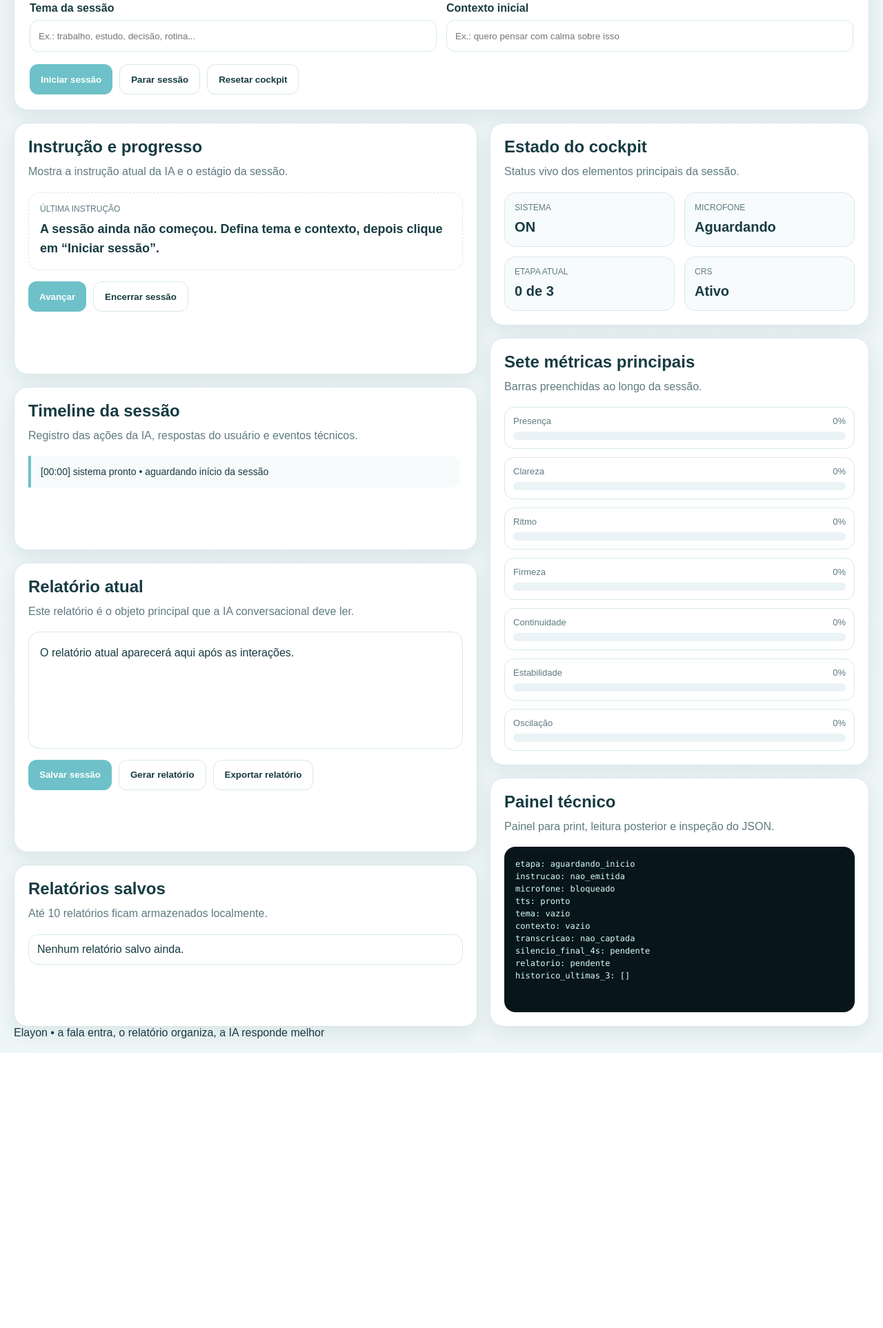
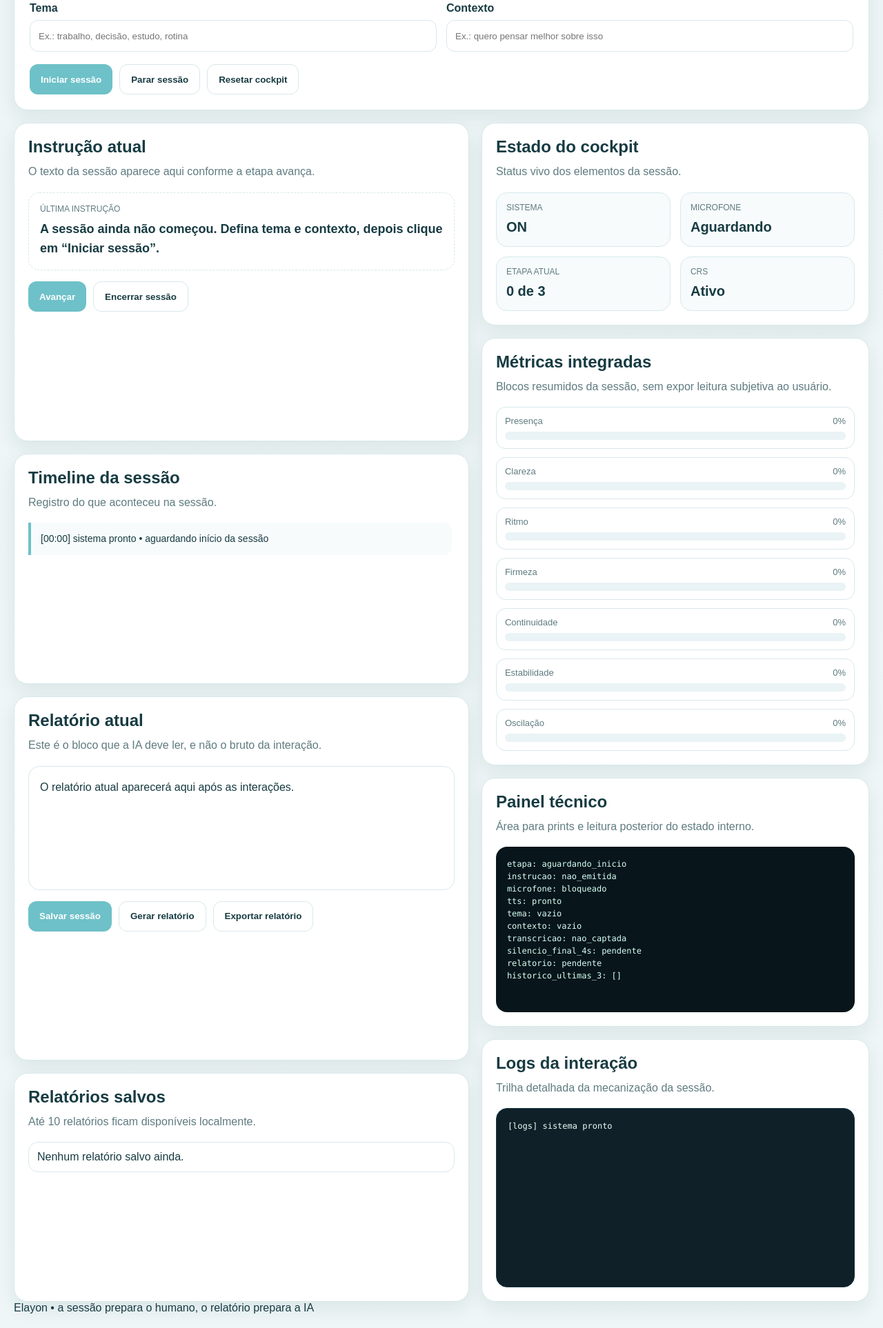
Before and after one commit to paulorobertoxavierjunior-create/elayon-avaliacao, a plain HTML site: page index.html in a window 1280 px wide. Shown: the part 279-2205 px from the top of the page at 69% size. Before the commit the page ends 1806 px from the top, so only its background shows below. Drawn offline with Linux system fonts and the light colour scheme.

Commit message:
Atualizar o index.html

```diff
--- a/index.html
+++ b/index.html
@@ -17,6 +17,8 @@
       --accent-2:#7bd490;
       --shadow:0 10px 28px rgba(14,50,56,.08);
       --radius:20px;
+      --dark:#08151a;
+      --dark2:#0f2028;
     }
 
     *{box-sizing:border-box}
@@ -29,7 +31,7 @@
     }
 
     .app{
-      max-width:1320px;
+      max-width:1340px;
       margin:0 auto;
       padding:20px;
     }
@@ -152,7 +154,7 @@
 
     .layout{
       display:grid;
-      grid-template-columns:1.1fr .9fr;
+      grid-template-columns:1.08fr .92fr;
       gap:18px;
     }
 
@@ -200,30 +202,13 @@
       font-size:18px;
       line-height:1.6;
       font-weight:700;
+      white-space:pre-wrap;
     }
 
     .flow-row{
       display:flex;
       flex-wrap:wrap;
       gap:10px;
-    }
-
-    .timeline{
-      display:grid;
-      gap:10px;
-      max-height:460px;
-      overflow:auto;
-      padding-right:4px;
-    }
-
-    .event{
-      border-left:4px solid var(--accent);
-      background:var(--soft);
-      padding:12px 14px;
-      border-radius:0 12px 12px 0;
-      color:var(--ink);
-      font-size:14px;
-      line-height:1.6;
     }
 
     .grid-2{
@@ -288,19 +273,37 @@
       transition:width .35s ease;
     }
 
+    .timeline{
+      display:grid;
+      gap:10px;
+      max-height:340px;
+      overflow:auto;
+      padding-right:4px;
+    }
+
+    .event{
+      border-left:4px solid var(--accent);
+      background:var(--soft);
+      padding:12px 14px;
+      border-radius:0 12px 12px 0;
+      color:var(--ink);
+      font-size:14px;
+      line-height:1.6;
+    }
+
     .result-box{
       background:#fff;
       border:1px solid var(--line);
       border-radius:16px;
       padding:16px;
-      min-height:170px;
+      min-height:180px;
       line-height:1.7;
       color:var(--ink);
       white-space:pre-wrap;
     }
 
     .screen-box{
-      background:#08151a;
+      background:var(--dark);
       color:#d6fff6;
       border-radius:16px;
       padding:16px;
@@ -309,6 +312,21 @@
       font-size:12px;
       line-height:1.5;
       white-space:pre-wrap;
+    }
+
+    .logs-box{
+      background:var(--dark2);
+      color:#e8fff6;
+      border-radius:16px;
+      padding:16px;
+      min-height:260px;
+      max-height:420px;
+      overflow:auto;
+      font-family:Consolas, Monaco, monospace;
+      font-size:12px;
+      line-height:1.55;
+      white-space:pre-wrap;
+      border:1px solid #18333d;
     }
 
     .final-actions{
@@ -352,7 +370,7 @@
 
     .modal{
       width:100%;
-      max-width:720px;
+      max-width:760px;
       background:#fff;
       border-radius:22px;
       border:1px solid var(--line);
@@ -417,7 +435,7 @@
       border:1px solid var(--line);
       border-radius:16px;
       padding:14px;
-      min-height:110px;
+      min-height:120px;
       line-height:1.7;
       color:var(--ink);
       white-space:pre-wrap;
@@ -513,7 +531,7 @@
         <img src="2_20260310_145449_0001.png" alt="Logo Elayon">
         <div>
           <h1>Elayon • Presença</h1>
-          <p>Sessão guiada de presença, fala e relatório contínuo</p>
+          <p>Preparação paciente da fala, relatório contínuo e logs de sessão</p>
         </div>
       </div>
 
@@ -525,21 +543,23 @@
     </section>
 
     <section class="hero">
-      <div class="badge">Presença • Túnel ativo • Relatório contínuo</div>
-      <h2>Sessão com memória curta e retorno orientado</h2>
+      <div class="badge">Presença • Tempo humano • Blocos de análise</div>
+      <h2>Uma sessão simples para levar a sério</h2>
       <p>
-        O sistema escuta, organiza a fala em relatório técnico e entrega esse relatório para a camada de IA conversacional responder melhor ao humano.
+        Tire um tempo para si mesmo. Quanto mais calma houver no corpo e na fala,
+        mais fiel será a leitura da sua expressão. Esta sessão não é para acertar.
+        É para se observar.
       </p>
 
       <div class="grid-2" style="margin-top:18px;">
         <div>
-          <label for="inpTema" style="display:block;font-weight:700;margin-bottom:8px;">Tema da sessão</label>
-          <input id="inpTema" type="text" placeholder="Ex.: trabalho, estudo, decisão, rotina..."
+          <label for="inpTema" style="display:block;font-weight:700;margin-bottom:8px;">Tema</label>
+          <input id="inpTema" type="text" placeholder="Ex.: trabalho, decisão, estudo, rotina"
                  style="width:100%;min-height:46px;padding:0 12px;border:1px solid var(--line);border-radius:12px;">
         </div>
         <div>
-          <label for="inpContexto" style="display:block;font-weight:700;margin-bottom:8px;">Contexto inicial</label>
-          <input id="inpContexto" type="text" placeholder="Ex.: quero pensar com calma sobre isso"
+          <label for="inpContexto" style="display:block;font-weight:700;margin-bottom:8px;">Contexto</label>
+          <input id="inpContexto" type="text" placeholder="Ex.: quero pensar melhor sobre isso"
                  style="width:100%;min-height:46px;padding:0 12px;border:1px solid var(--line);border-radius:12px;">
         </div>
       </div>
@@ -554,8 +574,8 @@
     <section class="layout">
       <div class="stack">
         <section class="card">
-          <h3>Instrução e progresso</h3>
-          <p class="sub">Mostra a instrução atual da IA e o estágio da sessão.</p>
+          <h3>Instrução atual</h3>
+          <p class="sub">O texto da sessão aparece aqui conforme a etapa avança.</p>
 
           <div class="prompt-box">
             <span class="label">Última instrução</span>
@@ -572,7 +592,7 @@
 
         <section class="card">
           <h3>Timeline da sessão</h3>
-          <p class="sub">Registro das ações da IA, respostas do usuário e eventos técnicos.</p>
+          <p class="sub">Registro do que aconteceu na sessão.</p>
           <div class="timeline" id="timeline">
             <div class="event">[00:00] sistema pronto • aguardando início da sessão</div>
           </div>
@@ -580,7 +600,7 @@
 
         <section class="card">
           <h3>Relatório atual</h3>
-          <p class="sub">Este relatório é o objeto principal que a IA conversacional deve ler.</p>
+          <p class="sub">Este é o bloco que a IA deve ler, e não o bruto da interação.</p>
 
           <div class="result-box" id="resultadoFinal">
             O relatório atual aparecerá aqui após as interações.
@@ -595,7 +615,7 @@
 
         <section class="card">
           <h3>Relatórios salvos</h3>
-          <p class="sub">Até 10 relatórios ficam armazenados localmente.</p>
+          <p class="sub">Até 10 relatórios ficam disponíveis localmente.</p>
           <div class="relatorios-lista" id="listaRelatorios">
             <div class="relatorio-item">Nenhum relatório salvo ainda.</div>
           </div>
@@ -605,7 +625,7 @@
       <div class="stack">
         <section class="card">
           <h3>Estado do cockpit</h3>
-          <p class="sub">Status vivo dos elementos principais da sessão.</p>
+          <p class="sub">Status vivo dos elementos da sessão.</p>
 
           <div class="grid-2">
             <div class="mini"><span class="k">Sistema</span><div class="v" id="stSistema">ON</div></div>
@@ -616,8 +636,8 @@
         </section>
 
         <section class="card">
-          <h3>Sete métricas principais</h3>
-          <p class="sub">Barras preenchidas ao longo da sessão.</p>
+          <h3>Métricas integradas</h3>
+          <p class="sub">Blocos resumidos da sessão, sem expor leitura subjetiva ao usuário.</p>
 
           <div class="metric-list">
             <div class="metric"><div class="metric-top"><span>Presença</span><span id="valPresenca">0%</span></div><div class="bar"><div class="fill" id="barPresenca"></div></div></div>
@@ -632,8 +652,7 @@
 
         <section class="card">
           <h3>Painel técnico</h3>
-          <p class="sub">Painel para print, leitura posterior e inspeção do JSON.</p>
-
+          <p class="sub">Área para prints e leitura posterior do estado interno.</p>
           <div class="screen-box" id="painelTecnico">
 etapa: aguardando_inicio
 instrucao: nao_emitida
@@ -647,11 +666,17 @@ relatorio: pendente
 historico_ultimas_3: pendente
           </div>
         </section>
+
+        <section class="card">
+          <h3>Logs da interação</h3>
+          <p class="sub">Trilha detalhada da mecanização da sessão.</p>
+          <div class="logs-box" id="logsBox">[logs] sistema pronto</div>
+        </section>
       </div>
     </section>
 
     <div class="footer">
-      Elayon • a fala entra, o relatório organiza, a IA responde melhor
+      Elayon • a sessão prepara o humano, o relatório prepara a IA
     </div>
   </main>
 
@@ -659,16 +684,16 @@ historico_ultimas_3: pendente
     <div class="modal">
       <div class="modal-head">
         <h4 id="modalTitulo">Etapa</h4>
-        <p id="modalSubtitulo">A IA conduzirá esta fase da interação.</p>
+        <p id="modalSubtitulo">A sessão está em andamento.</p>
       </div>
       <div class="modal-body">
         <div class="modal-status">
-          <span class="label">Instrução da IA</span>
+          <span class="label">Instrução</span>
           <div class="modal-text" id="modalInstrucao">Aguardando início.</div>
         </div>
 
         <div class="prompt-box" id="caixaTextoLeitura" style="display:none; margin-bottom:0;">
-          <span class="label">Texto para leitura</span>
+          <span class="label">Texto de apoio</span>
           <div class="prompt-text" id="textoLeitura"></div>
         </div>
 
```
